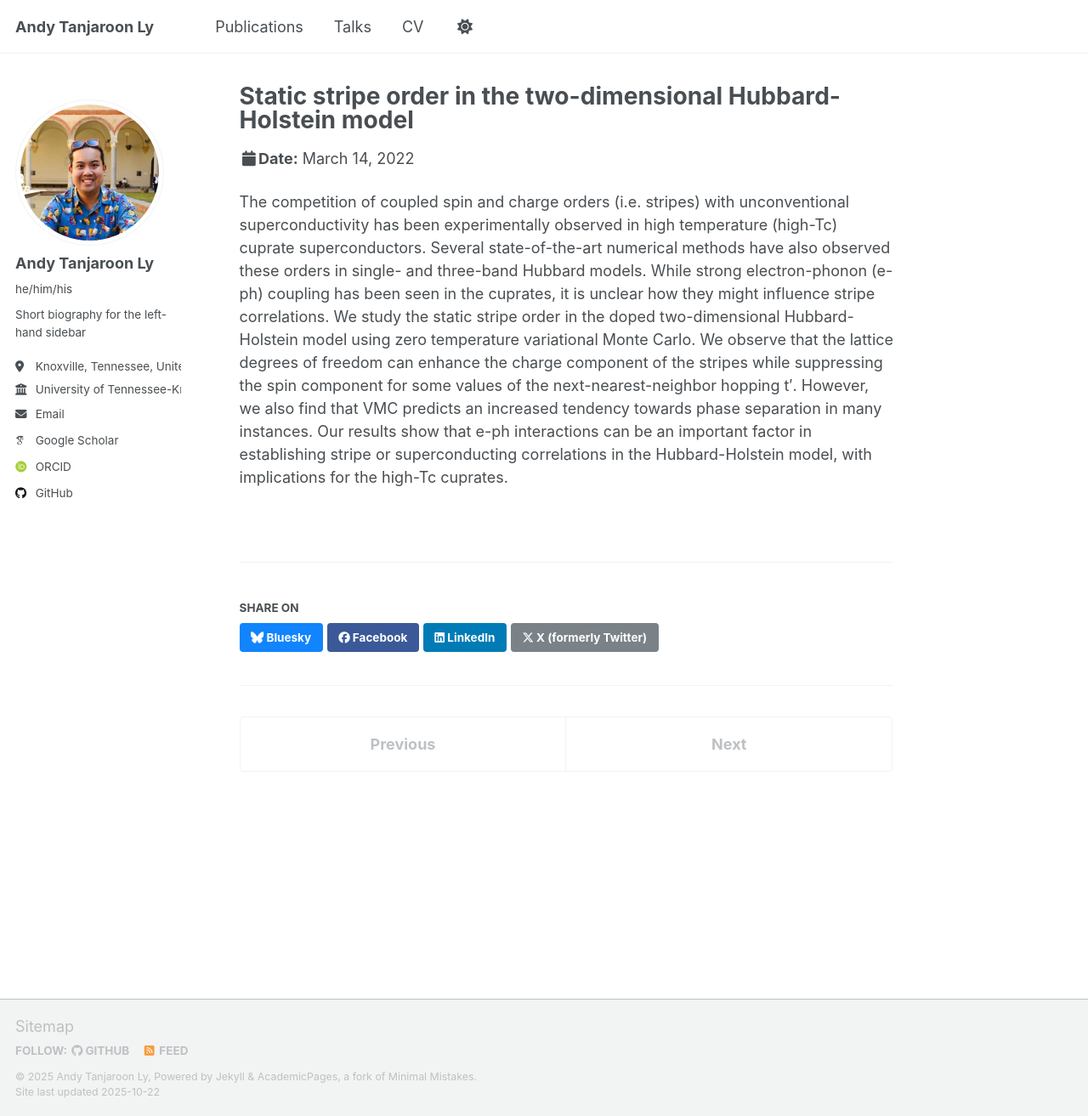
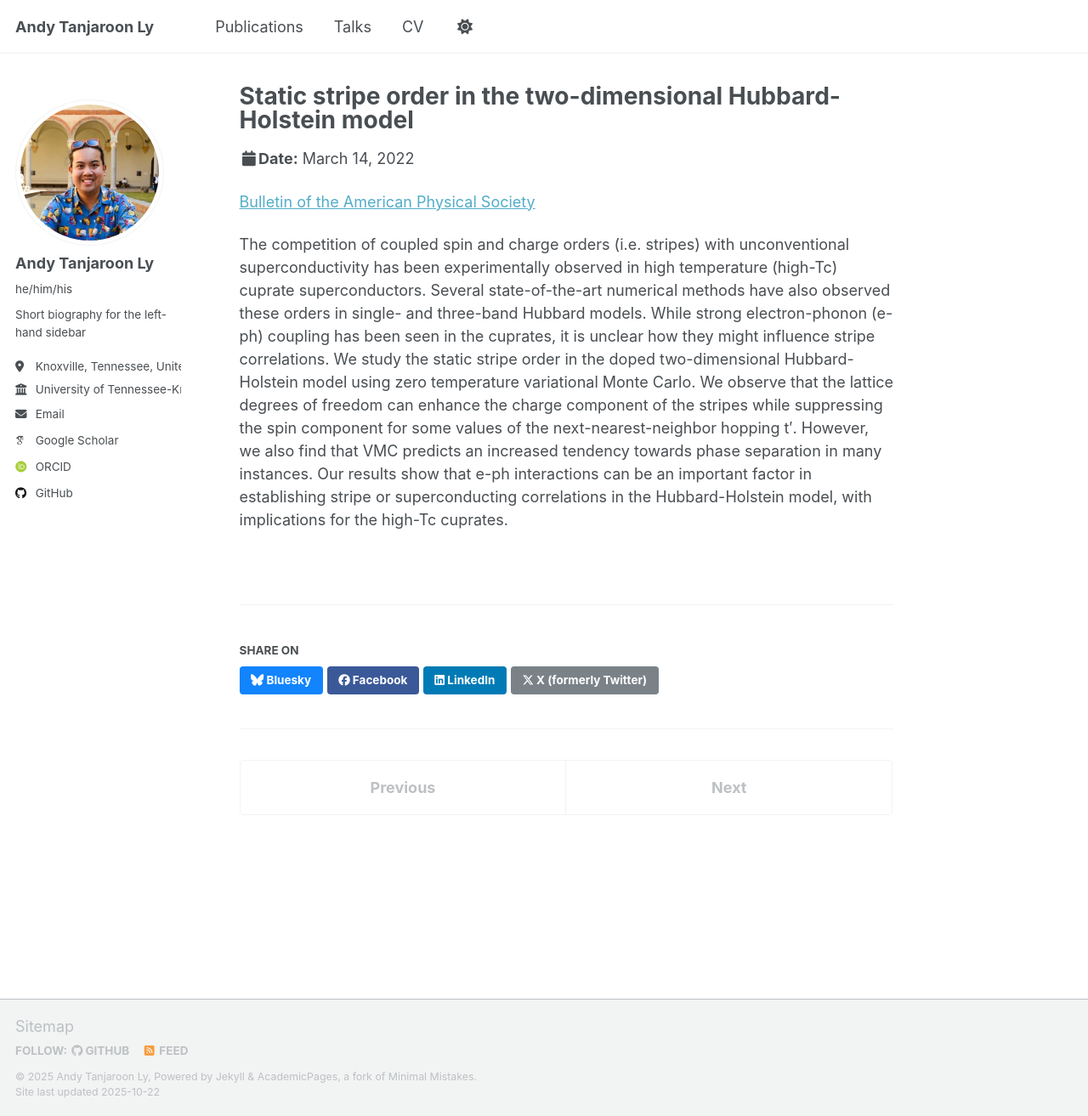
Before and after one commit to atanjaro/atanjaro.github.io, a Jekyll site: the page built from _talks/2022-03-14-aps-mm.md, in a window 1280 px wide and 1313 px high. Shown: the whole window at 85% size. Built offline with Jekyll 4.4.1, drawn with Linux system fonts in a browser that asks for light colours; some web fonts are replaced; a script that is not in the unit is left out.

Commit message:
Update 2022-03-14-aps-mm.md

```diff
--- a/_talks/2022-03-14-aps-mm.md
+++ b/_talks/2022-03-14-aps-mm.md
@@ -7,5 +7,6 @@ venue: "APS March Meeting"
 date: 2022-03-14
 location: "Chicago, IL, USA"
 ---
+[Bulletin of the American Physical Society]([http://example2.com](https://meetings.aps.org/Meeting/MAR22/Session/A64.7))
 
 The competition of coupled spin and charge orders (i.e. stripes) with unconventional superconductivity has been experimentally observed in high temperature (high-Tc) cuprate superconductors. Several state-of-the-art numerical methods have also observed these orders in single- and three-band Hubbard models. While strong electron-phonon (e-ph) coupling has been seen in the cuprates, it is unclear how they might influence stripe correlations. We study the static stripe order in the doped two-dimensional Hubbard-Holstein model using zero temperature variational Monte Carlo. We observe that the lattice degrees of freedom can enhance the charge component of the stripes while suppressing the spin component for some values of the next-nearest-neighbor hopping t′. However, we also find that VMC predicts an increased tendency towards phase separation in many instances. Our results show that e-ph interactions can be an important factor in establishing stripe or superconducting correlations in the Hubbard-Holstein model, with implications for the high-Tc cuprates.
```
